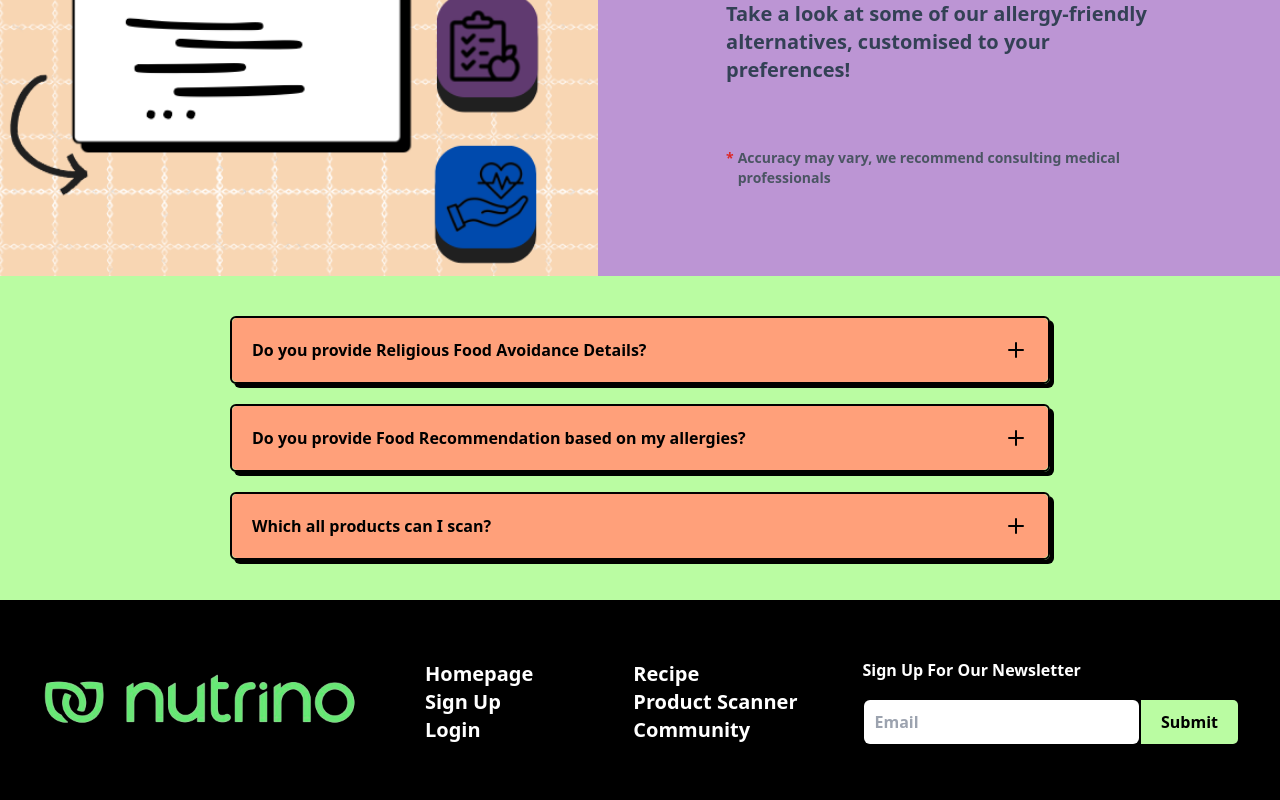
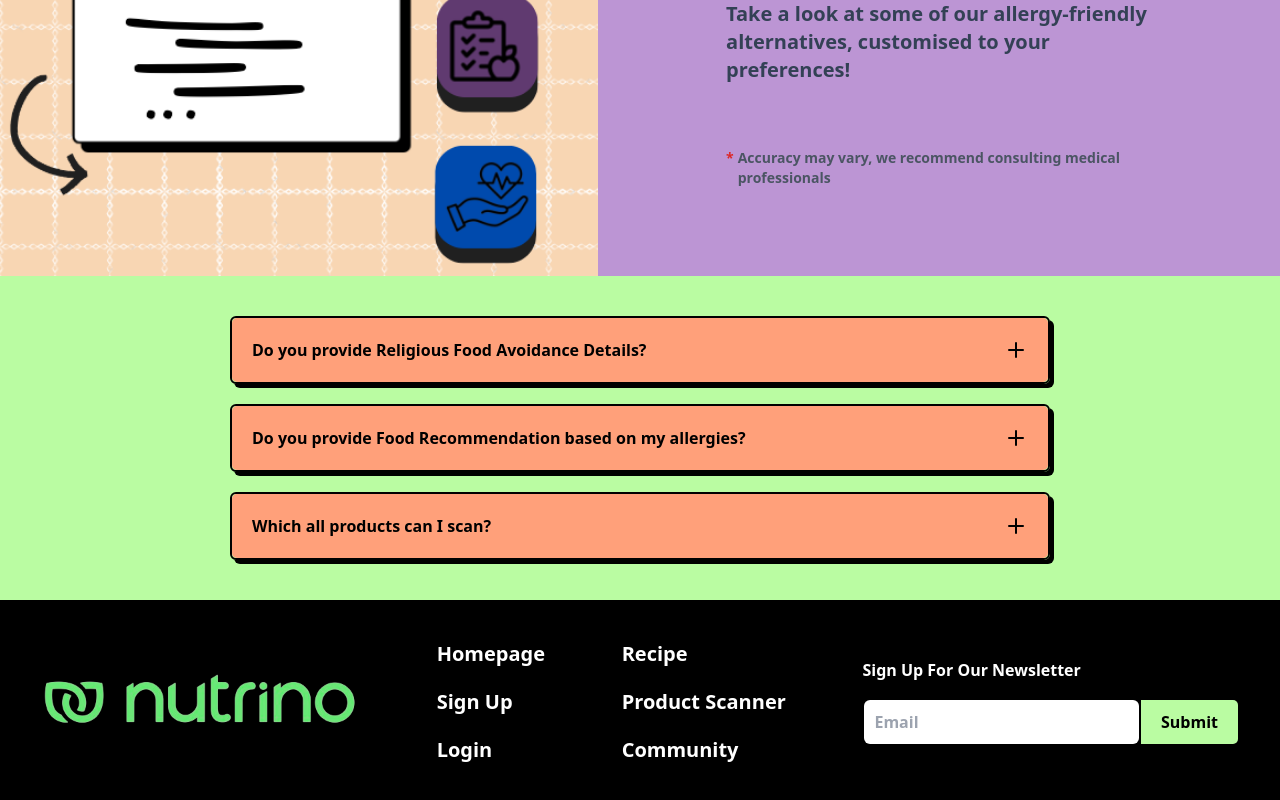
Before and after one commit to arnitdo/Nutrino, a React (Vite) app in the folder frontend/: page / in a window 1280 px wide. Shown: the part 1916-2716 px from the top of the page. Built offline with nearby package versions, Linux system fonts and the light colour scheme.

Commit message:
added community

```diff
--- a/frontend/src/components/AuthChecker.jsx
+++ b/frontend/src/components/AuthChecker.jsx
@@ -34,7 +34,7 @@ export default function AuthChecker() {
 		}else{
       console.log(location.pathname!==("/"))
       if(!location.pathname.includes("login")&&!location.pathname.includes("signup")&&location.pathname!=="/"){
-        // navigate("signup")
+        navigate("signup")
       }
     }
 	}, [auth, location.pathname])
--- a/frontend/src/lib/zustand.js
+++ b/frontend/src/lib/zustand.js
@@ -2,7 +2,7 @@ import {create} from "zustand";
 
 const store = create((set) => ({
 	backend_url: "https://nutrino-backend.up.railway.app/api",
-	api: "33010c69192b4e8e8dd9b71d74119fd4",
+	api: "b0fb7836d4864aae85d180a8e8fd6020",
 	message: "",
 	setMessage: (item) => set(() => ({message: item})), // set is a function that takes a function
 	type: "info",
--- a/frontend/src/pages/Footer.jsx
+++ b/frontend/src/pages/Footer.jsx
@@ -1,26 +1,22 @@
 import logo from '../assets/nutrino-logo.png';
-import { Link } from 'react-router-dom';
-import Button from '../components/Button';
+import {Link} from "react-router-dom";
 import Newsletter from '../components/Newsletter';
-import './Footer.css';  // Import a separate CSS file for styling
 
-export default function Footer() {
-  return (
+export default function Footer(){
+    return(
         <>
-      <div className="footer-container">
-        <div className="footer-content">
-          <img src={logo} className='logo' alt='Nutrino Logo' />
-          <div className='footer-links'>
-            <div className='link-group font-bold text-xl'>
+        <div className="p-10 bg-black">
+            <div className="flex flex-row justify-between gap-12 items-center">
+                <img src={logo} className='h-20 '/>
+                <div className='flex flex-col text-white gap-5 font-bold text-xl'>
                     <Link to={"/"}>Homepage</Link>
                     <Link to={"/signup"}>Sign Up</Link>
                     <Link to={"/login"}>Login</Link>
                     </div>
-            <div className='link-group font-bold text-xl'>
+                    <div className='flex flex-col text-white gap-5 font-bold text-xl'>
                     <Link to={"/recipe"}>Recipe</Link>
                     <Link to={"/productscanner"}>Product Scanner</Link>
                     <Link to={"/community"}>Community</Link>
-            </div>
                     </div>
                 <Newsletter />
             </div>
--- a/frontend/src/pages/ProductScanner.jsx
+++ b/frontend/src/pages/ProductScanner.jsx
@@ -29,7 +29,7 @@ const ItemCard = ({allergic, ingredient, index}) => {
 	}
 	useEffect(() => {
 		if(allergic.includes(ingredient)&&ctr===0){
-			// getAlternative()
+			getAlternative()
 			ctr=1
 			}
 	}, [])
--- a/frontend/src/pages/RecipeId.jsx
+++ b/frontend/src/pages/RecipeId.jsx
@@ -10,6 +10,7 @@ import { GiSpeaker } from "react-icons/gi";
 
 var CanvasJS = CanvasJSReact.CanvasJS;
 var CanvasJSChart = CanvasJSReact.CanvasJSChart;
+
 
 export default function RecipeId() {
     const { id } = useParams()
@@ -348,6 +349,7 @@ export default function RecipeId() {
             const res3 = await fetch(`https://api.spoonacular.com/recipes/${id}/nutritionWidget.json?apiKey=${api}`)
             const data3 = await res3.json()
             console.log(data3);
+            setNutrients(data3.nutrients)
 
         }
         //https://api.spoonacular.com/recipes/{id}/tasteWidget.json
```
Lines whose indentation alone changed are shown as unchanged.
